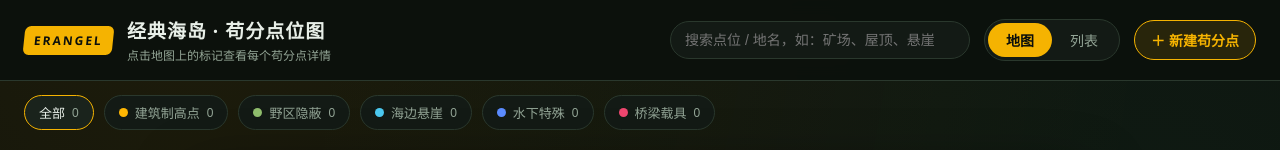
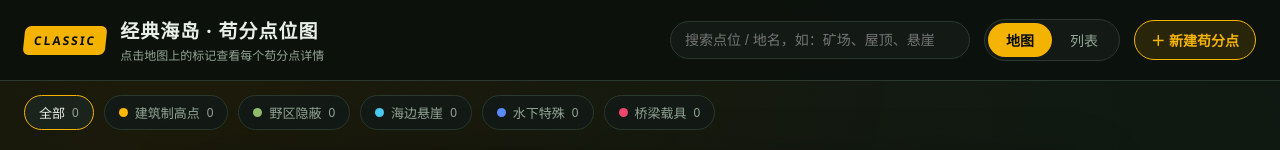
Before and after one commit to jiong-jiong8002/Camp-Points-Guide, a website: page public/index.html in a window 1280 px wide. Shown: the top 150 px of the page. Drawn offline with Linux system fonts and the light colour scheme; no server answers.

Commit message:
Update index.html

```diff
--- a/public/index.html
+++ b/public/index.html
@@ -10,7 +10,7 @@
 <body>
   <header class="topbar">
     <div class="brand">
-      <span class="brand-mark">ERANGEL</span>
+      <span class="brand-mark">CLASSIC</span>
       <div class="brand-text">
         <h1>经典海岛 · 苟分点位图</h1>
         <p>点击地图上的标记查看每个苟分点详情</p>
```
